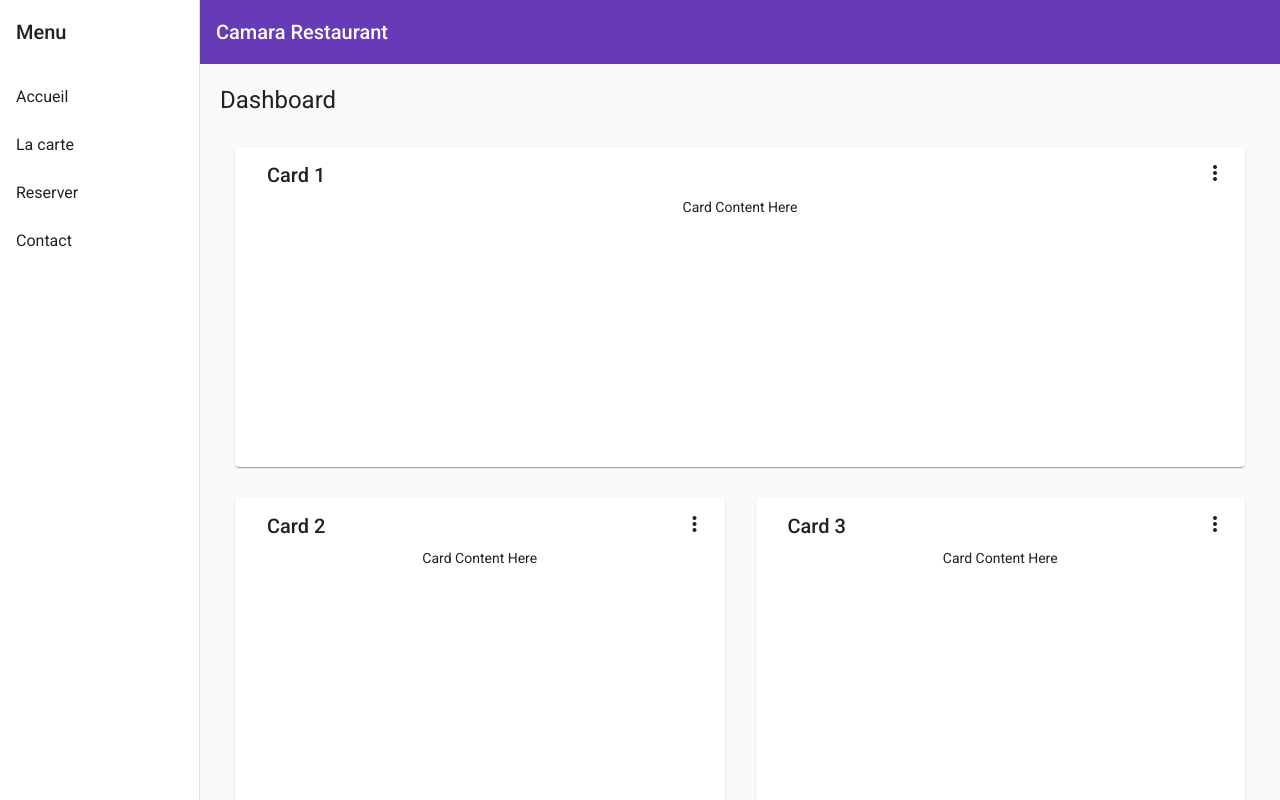
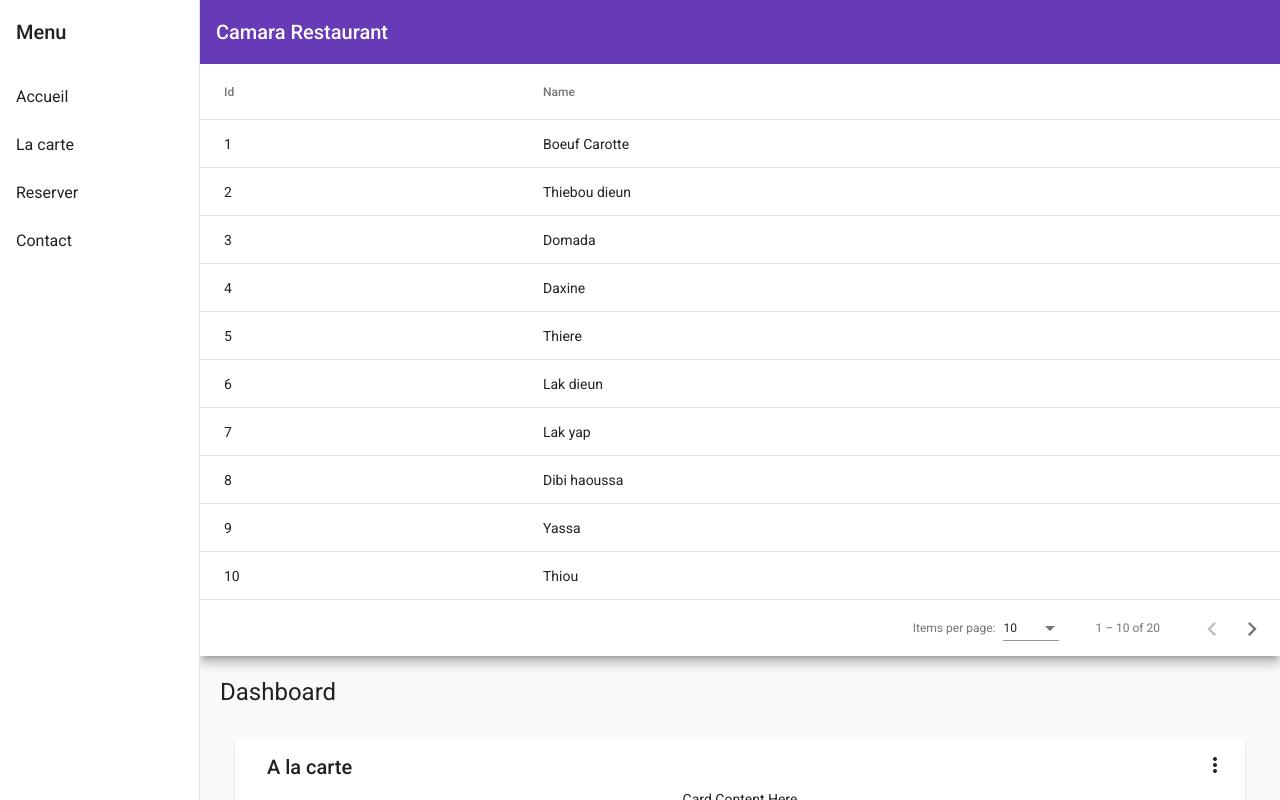
Before and after one commit to MakiC/ProjetRestau, an Angular app: page /carte in a window 1280 px wide. Built offline with nearby package versions, Linux system fonts and the light colour scheme.

Commit message:
ajout d uun material table

```diff
--- a/src/app/app.module.ts
+++ b/src/app/app.module.ts
@@ -18,6 +18,10 @@ import { ContactComponent } from './contact/contact.component';
 import { MainDashComponent } from './main-dash/main-dash.component';
 import { MatGridListModule } from '@angular/material/grid-list';
 import { MatMenuModule } from '@angular/material/menu';
+import { DishTableComponent } from './dish-table/dish-table.component';
+import { MatTableModule } from '@angular/material/table';
+import { MatPaginatorModule } from '@angular/material/paginator';
+import { MatSortModule } from '@angular/material/sort';
 
 const routes: Routes=[ //le ': Routes' permet de typer
   {path: '', component: HomeComponent},
@@ -34,7 +38,8 @@ const routes: Routes=[ //le ': Routes' permet de typer
     HomeComponent,
     ReserveComponent,
     ContactComponent,
-    MainDashComponent
+    MainDashComponent,
+    DishTableComponent
   ],
   imports: [
     BrowserModule,
@@ -48,7 +53,10 @@ const routes: Routes=[ //le ': Routes' permet de typer
     MatCardModule,
     RouterModule.forRoot(routes),
     MatGridListModule,
-    MatMenuModule //à ajouter pour naviguer entre les page, donc pour completer le routage
+    MatMenuModule,
+    MatTableModule,
+    MatPaginatorModule,
+    MatSortModule //à ajouter pour naviguer entre les page, donc pour completer le routage
   ],
   providers: [],
   bootstrap: [AppComponent]
--- a/src/app/carte/carte.component.html
+++ b/src/app/carte/carte.component.html
@@ -1 +1,3 @@
+<app-dish-table></app-dish-table>
 <app-main-dash></app-main-dash>
+<!--div *ngFor="let m of moutons">{{m.name}} est un {{m.race}}</div exemple d'utilisation du ngFor-->
--- a/src/app/carte/carte.component.ts
+++ b/src/app/carte/carte.component.ts
@@ -7,6 +7,10 @@ import { Component, OnInit } from '@angular/core';
 })
 export class CarteComponent implements OnInit {
 
+  moutons=[
+    {race:'balibali', name:'mouton 1'},
+    {race:'talaber', name:'mouton 2'},
+    {race:'pheul pheul', name:'mouton 3'}];
   constructor() { }
 
   ngOnInit(): void {
--- /dev/null
+++ b/src/app/dish-table/dish-table-datasource.ts
@@ -0,0 +1,111 @@
+import { DataSource } from '@angular/cdk/collections';
+import { MatPaginator } from '@angular/material/paginator';
+import { MatSort } from '@angular/material/sort';
+import { map } from 'rxjs/operators';
+import { Observable, of as observableOf, merge } from 'rxjs';
+
+// TODO: Replace this with your own data model type
+export interface DishTableItem {
+  name: string;
+  id: number;
+}
+
+// TODO: replace this with real data from your application
+const EXAMPLE_DATA: DishTableItem[] = [
+  {id: 1, name: 'Boeuf Carotte'},
+  {id: 2, name: 'Thiebou dieun'},
+  {id: 3, name: 'Domada'},
+  {id: 4, name: 'Daxine'},
+  {id: 5, name: 'Thiere'},
+  {id: 6, name: 'Lak dieun'},
+  {id: 7, name: 'Lak yap'},
+  {id: 8, name: 'Dibi haoussa'},
+  {id: 9, name: 'Yassa'},
+  {id: 10, name: 'Thiou'},
+  {id: 11, name: 'Souloukhou'},
+  {id: 12, name: 'Nialeng'},
+  {id: 13, name: 'Mbaxal'},
+  {id: 14, name: 'Thieb bou honk'},
+  {id: 15, name: 'Mbaxalou saloum'},
+  {id: 16, name: 'Mafe'},
+  {id: 17, name: 'Soupou kandia'},
+  {id: 18, name: 'Soupou yel'},
+  {id: 19, name: 'Mbaxal bou waw'},
+  {id: 20, name: 'Mborokhé'},
+];
+
+/**
+ * Data source for the DishTable view. This class should
+ * encapsulate all logic for fetching and manipulating the displayed data
+ * (including sorting, pagination, and filtering).
+ */
+export class DishTableDataSource extends DataSource<DishTableItem> {
+  data: DishTableItem[] = EXAMPLE_DATA;
+  paginator: MatPaginator | undefined;
+  sort: MatSort | undefined;
+
+  constructor() {
+    super();
+  }
+
+  /**
+   * Connect this data source to the table. The table will only update when
+   * the returned stream emits new items.
+   * @returns A stream of the items to be rendered.
+   */
+  connect(): Observable<DishTableItem[]> {
+    if (this.paginator && this.sort) {
+      // Combine everything that affects the rendered data into one update
+      // stream for the data-table to consume.
+      return merge(observableOf(this.data), this.paginator.page, this.sort.sortChange)
+        .pipe(map(() => {
+          return this.getPagedData(this.getSortedData([...this.data ]));
+        }));
+    } else {
+      throw Error('Please set the paginator and sort on the data source before connecting.');
+    }
+  }
+
+  /**
+   *  Called when the table is being destroyed. Use this function, to clean up
+   * any open connections or free any held resources that were set up during connect.
+   */
+  disconnect(): void {}
+
+  /**
+   * Paginate the data (client-side). If you're using server-side pagination,
+   * this would be replaced by requesting the appropriate data from the server.
+   */
+  private getPagedData(data: DishTableItem[]): DishTableItem[] {
+    if (this.paginator) {
+      const startIndex = this.paginator.pageIndex * this.paginator.pageSize;
+      return data.splice(startIndex, this.paginator.pageSize);
+    } else {
+      return data;
+    }
+  }
+
+  /**
+   * Sort the data (client-side). If you're using server-side sorting,
+   * this would be replaced by requesting the appropriate data from the server.
+   */
+  private getSortedData(data: DishTableItem[]): DishTableItem[] {
+    if (!this.sort || !this.sort.active || this.sort.direction === '') {
+      return data;
+    }
+
+    return data.sort((a, b) => {
+      const isAsc = this.sort?.direction === 'asc';
+      switch (this.sort?.active) {
+        case 'name': return compare(a.name, b.name, isAsc);
+        case 'id': return compare(+a.id, +b.id, isAsc);
+        default: return 0;
+      }
+    });
+  }
+}
+
+/** Simple sort comparator for example ID/Name columns (for client-side sorting). */
+function compare(a: string | number, b: string | number, isAsc: boolean): number {
+  return (a < b ? -1 : 1) * (isAsc ? 1 : -1);
+}
--- /dev/null
+++ b/src/app/dish-table/dish-table.component.css
@@ -0,0 +1,3 @@
+.full-width-table {
+  width: 100%;
+}
--- /dev/null
+++ b/src/app/dish-table/dish-table.component.html
@@ -0,0 +1,26 @@
+<div class="mat-elevation-z8">
+  <table mat-table class="full-width-table" matSort aria-label="Elements">
+    <!-- Id Column -->
+    <ng-container matColumnDef="id">
+      <th mat-header-cell *matHeaderCellDef mat-sort-header>Id</th>
+      <td mat-cell *matCellDef="let row">{{row.id}}</td>
+    </ng-container>
+
+    <!-- Name Column -->
+    <ng-container matColumnDef="name">
+      <th mat-header-cell *matHeaderCellDef mat-sort-header>Name</th>
+      <td mat-cell *matCellDef="let row">{{row.name}}</td>
+    </ng-container>
+
+    <tr mat-header-row *matHeaderRowDef="displayedColumns"></tr>
+    <tr mat-row *matRowDef="let row; columns: displayedColumns;"></tr>
+  </table>
+
+  <mat-paginator #paginator
+      [length]="dataSource?.data?.length"
+      [pageIndex]="0"
+      [pageSize]="10"
+      [pageSizeOptions]="[5, 10, 20]"
+      aria-label="Select page">
+  </mat-paginator>
+</div>
--- /dev/null
+++ b/src/app/dish-table/dish-table.component.ts
@@ -0,0 +1,30 @@
+import { AfterViewInit, Component, ViewChild } from '@angular/core';
+import { MatPaginator } from '@angular/material/paginator';
+import { MatSort } from '@angular/material/sort';
+import { MatTable } from '@angular/material/table';
+import { DishTableDataSource, DishTableItem } from './dish-table-datasource';
+
+@Component({
+  selector: 'app-dish-table',
+  templateUrl: './dish-table.component.html',
+  styleUrls: ['./dish-table.component.css']
+})
+export class DishTableComponent implements AfterViewInit {
+  @ViewChild(MatPaginator) paginator!: MatPaginator;
+  @ViewChild(MatSort) sort!: MatSort;
+  @ViewChild(MatTable) table!: MatTable<DishTableItem>;
+  dataSource: DishTableDataSource;
+
+  /** Columns displayed in the table. Columns IDs can be added, removed, or reordered. */
+  displayedColumns = ['id', 'name'];
+
+  constructor() {
+    this.dataSource = new DishTableDataSource();
+  }
+
+  ngAfterViewInit(): void {
+    this.dataSource.sort = this.sort;
+    this.dataSource.paginator = this.paginator;
+    this.table.dataSource = this.dataSource;
+  }
+}
--- a/src/app/main-dash/main-dash.component.ts
+++ b/src/app/main-dash/main-dash.component.ts
@@ -21,10 +21,10 @@ export class MainDashComponent {
       }
 
       return [
-        { title: 'Card 1', cols: 2, rows: 1 },
-        { title: 'Card 2', cols: 1, rows: 1 },
-        { title: 'Card 3', cols: 1, rows: 2 },
-        { title: 'Card 4', cols: 1, rows: 1 }
+        { title: 'A la carte', cols: 2, rows: 1 },
+        { title: 'Burger', cols: 1, rows: 1 },
+        { title: 'Barbuc Mechouie', cols: 1, rows: 2 },
+        { title: 'Poulet', cols: 1, rows: 1 }
       ];
     })
   );
```
Also changed, not shown: 1 other file (tests, documents, lock files or other folders).
